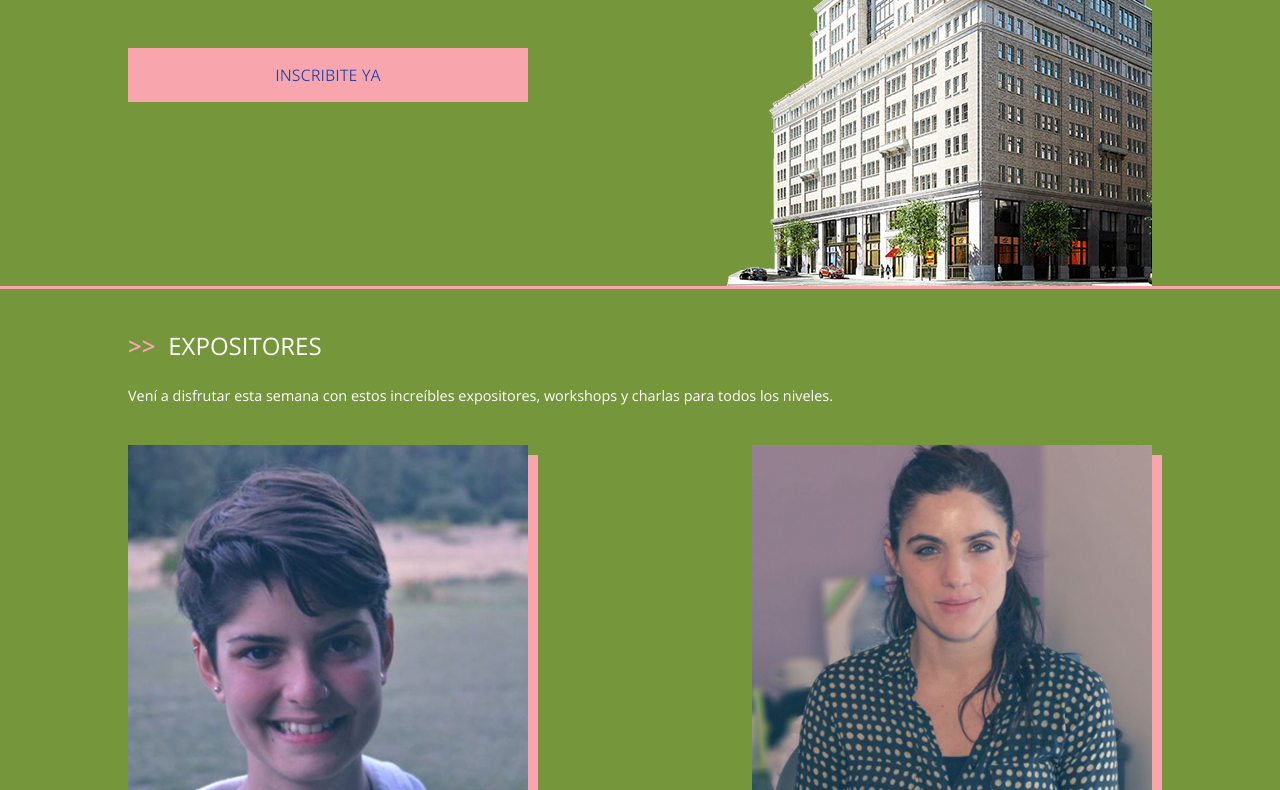
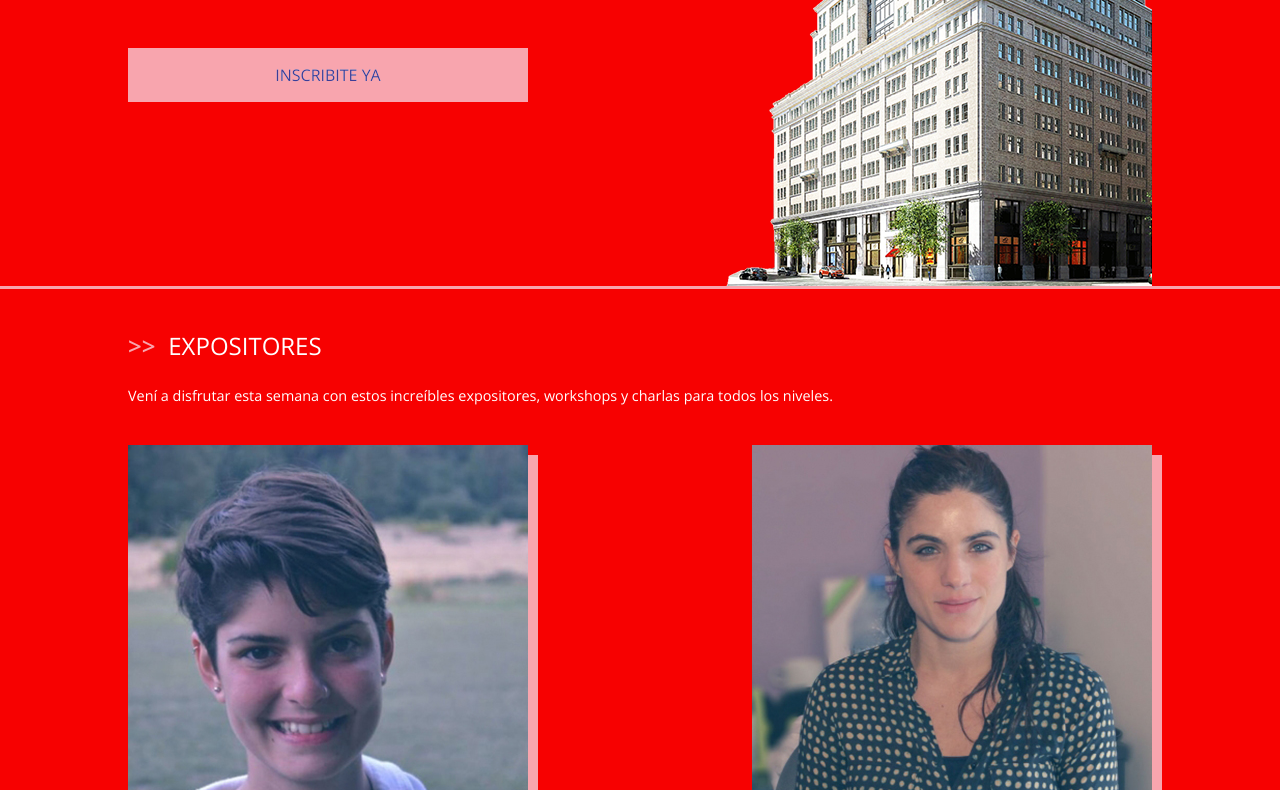
Before and after one commit to martorobledo/sitio, a plain HTML site: page index.html in a window 1280 px wide. Shown: the part 325-1115 px from the top of the page. Drawn offline with nearby package versions, Linux system fonts and the light colour scheme.

Commit message:
cambio de color

```diff
--- a/css/style.css
+++ b/css/style.css
@@ -7,7 +7,7 @@
   box-sizing: border-box; }
 
 body {
-  background-color: #76963c;
+  background-color: #f70101;
   font-family: "Open Sans", sans-serif;
   color: #FFF;
   overflow-x: hidden; }
```
